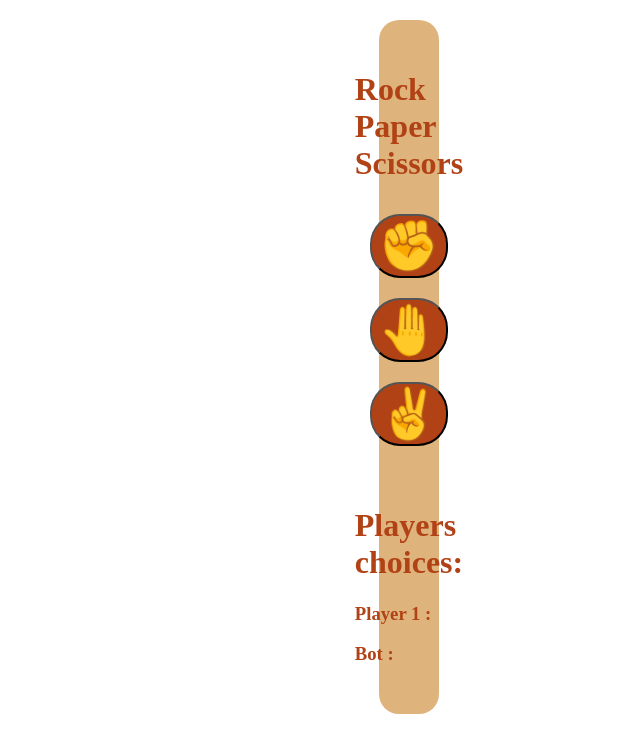
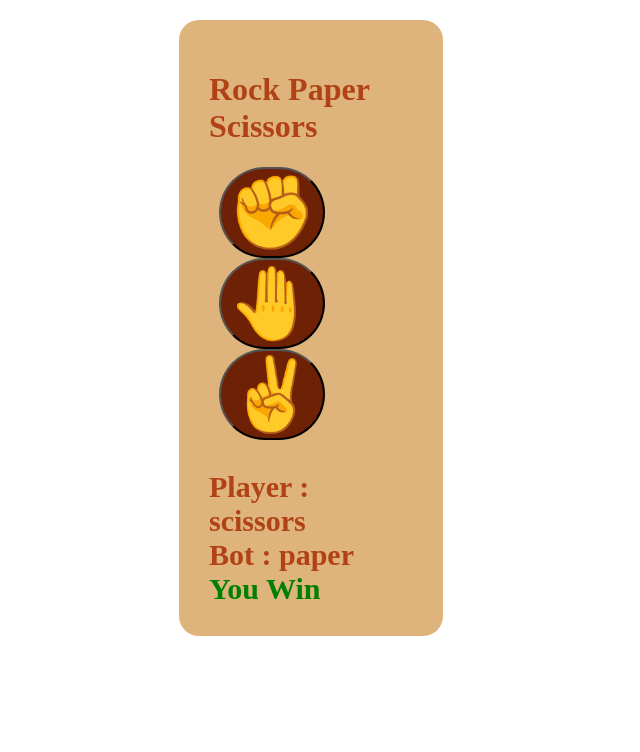
Before and after one commit to 2SivaDandamudi/Rock-Paper-Scissors, a plain HTML site: page index.html in a window 1280 px wide. Both pictures are taken after a click on the button "✌️". Shown: the whole page, without its empty margins (329-969 px from the left). Drawn offline with Linux system fonts and the light colour scheme.

Commit message:
Updated Game Functionality

```diff
--- a/app.js
+++ b/app.js
@@ -0,0 +1,42 @@
+
+
+const player = document.querySelector('.player')
+const bot = document.querySelector('.bot')
+const resultDiv = document.querySelector('.result')
+const choices = ['rock', 'paper', 'scissors']
+
+function playGame (playerChoice) {
+
+    const computerChoice = choices[Math.floor(Math.random() * 3)]
+   let result = ''
+
+   if (playerChoice === computerChoice){
+    result = "Its a TIE"
+   }
+   else{
+    switch(playerChoice){
+        case 'rock':
+           result = (computerChoice === 'scissors') ? 'You Win' : 'You Lose'
+            break
+        case 'paper' :
+            result = (computerChoice === 'rock') ? "You Win" : 'You Lose'
+            break
+        case 'scissors' :
+            result = (computerChoice === 'paper') ? "You Win" : 'You Lose'
+    }
+   }
+    player.textContent = `Player : ${playerChoice}`
+    bot.textContent = `Bot : ${computerChoice}`
+    resultDiv.textContent = result
+
+    resultDiv.classList.remove('greenText', 'redText')
+
+    switch (result){
+        case 'You Win' :
+            resultDiv.classList.add('greenText')
+            break
+        case 'You Lose' :
+            resultDiv.classList.add('redText')
+            break
+    }
+}
--- a/index.html
+++ b/index.html
@@ -10,14 +10,14 @@
     <div class="main-body">
       <h1 class="main-heading">Rock Paper Scissors</h1>
       <div class="choices">
-        <button>✊</button>
-        <button>🤚</button>
-        <button>✌️</button>
+        <button onclick="playGame('rock')" >✊</button>
+        <button onclick="playGame('paper')">🤚</button>
+        <button onclick="playGame('scissors')">✌️</button>
       </div>
       <div class="players-choice">
-        <h1>Players choices:</h1>
-        <h3>Player 1 :</h3>
-        <h3>Bot :</h3>
+        <div class="player">Player :</div>
+        <div class="bot">Bot :</div>
+        <div class="result"></div>
       </div>
     </div>
     <script src="app.js"></script>
--- a/styles.css
+++ b/styles.css
@@ -4,8 +4,8 @@
   flex-direction: column;
   background-color: rgb(223, 180, 124);
   margin-top: 20px;
-  margin-left: 700px;
-  margin-right: 700px;
+  margin-left: 500px;
+  margin-right: 500px;
   border-radius: 20px;
   padding: 30px;
 }
@@ -18,12 +18,32 @@
   margin-bottom: 30px;
 }
 .choices button {
-  font-size: 50px;
-  margin: 10px;
-  background-color: rgb(177, 66, 22);
-  border-radius: 30px;
+  font-size: 4.5rem;
+  min-width: 60px;
+  margin: 0 10px;
+  background-color: rgb(111, 33, 6);
+  border-radius: 250px;
+  cursor: pointer;
+}
+
+.choices button:hover{
+ background-color: rgb(177, 66, 22);
 }
 
 .players-choice {
   color: rgb(177, 66, 22);
+  display: flex;
+  flex-direction: column;
+  align-items: baseline;
+  justify-content: flex-start;
+  font-size: 30px;
+  font-weight: 600;
 }
+
+.greenText{
+  color: green;
+}
+
+.redText{
+  color: red;
+}
```
